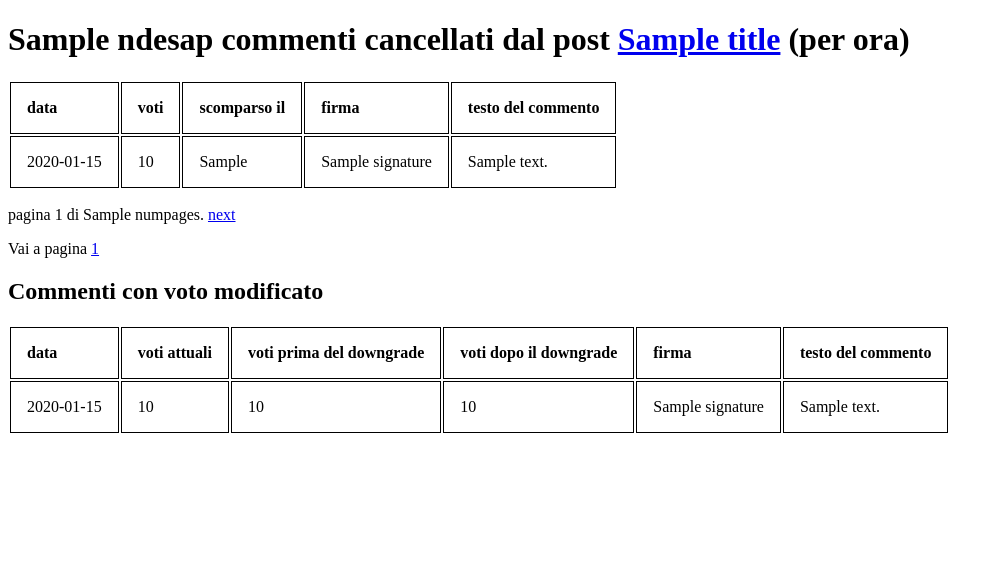
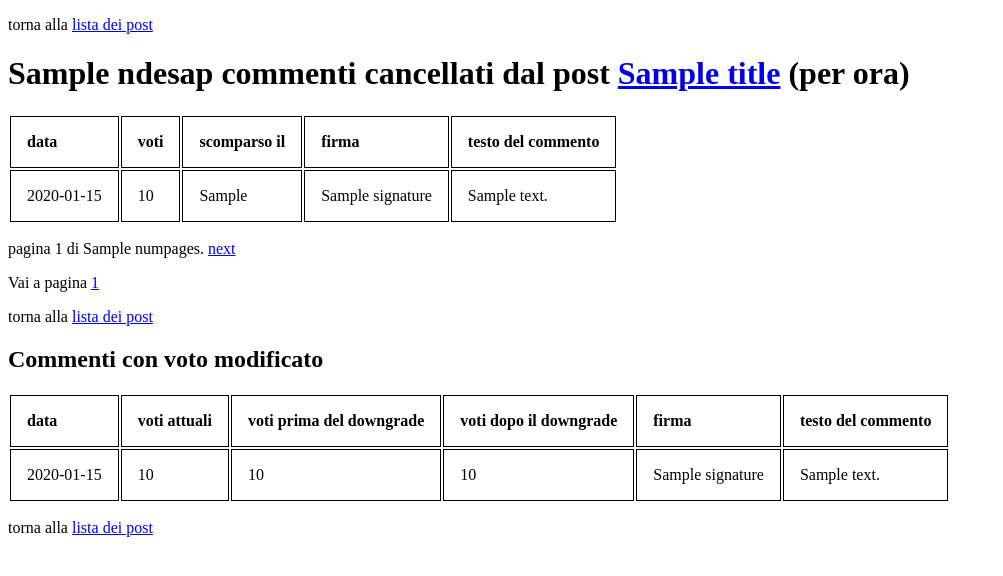
Before and after one commit to arcimboldo/beppecrawler, a Django app: template web/web/templates/show_post.html in a window 1280 px wide. Shown: the top 576 px of the page, without its empty margins (0-1003 px from the left). Run offline with Django 3.2, Linux system fonts and the light colour scheme; the template is opened without the code that fills it: most values are stand-ins (such as "Sample title", 1, 10 or a date in 2020).

Commit message:
add link to post list

```diff
--- a/web/web/templates/show_post.html
+++ b/web/web/templates/show_post.html
@@ -16,6 +16,7 @@
   </head>
 
   <body>
+    <p>torna alla <a href="../">lista dei post</a></p>
 
     <h1>{{ ndesap }} commenti cancellati dal post
       <a href="{{ url }}">{{ title }}</a> (per ora)</h1>
@@ -53,6 +54,8 @@
     </p>
     {% endif %}
 
+    <p>torna alla <a href="../">lista dei post</a></p>
+
     {% if downgraded %}
     <h2>Commenti con voto modificato</h2>
     <table>
@@ -75,6 +78,7 @@
       </tr>
       {% endfor %}
     </table>
+    <p>torna alla <a href="../">lista dei post</a></p>
     {% endif %}
 
   </body>
```
